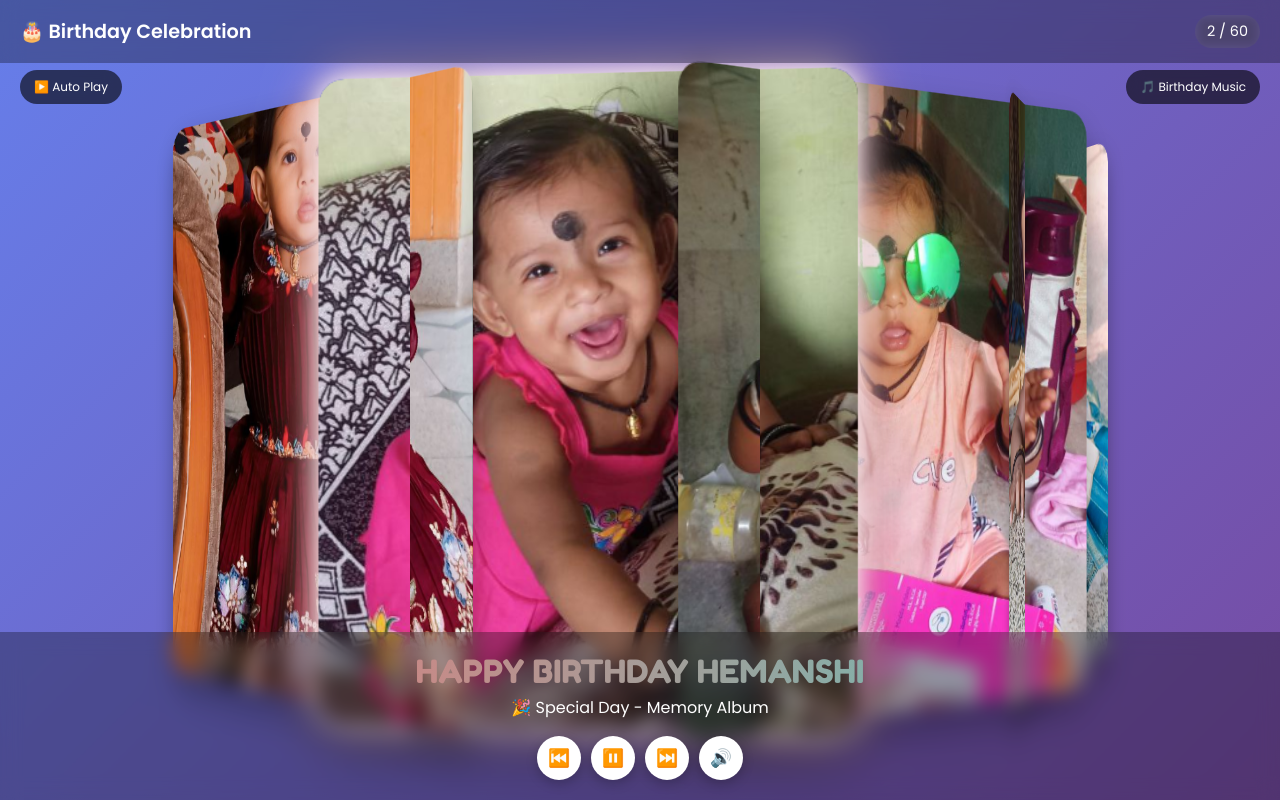
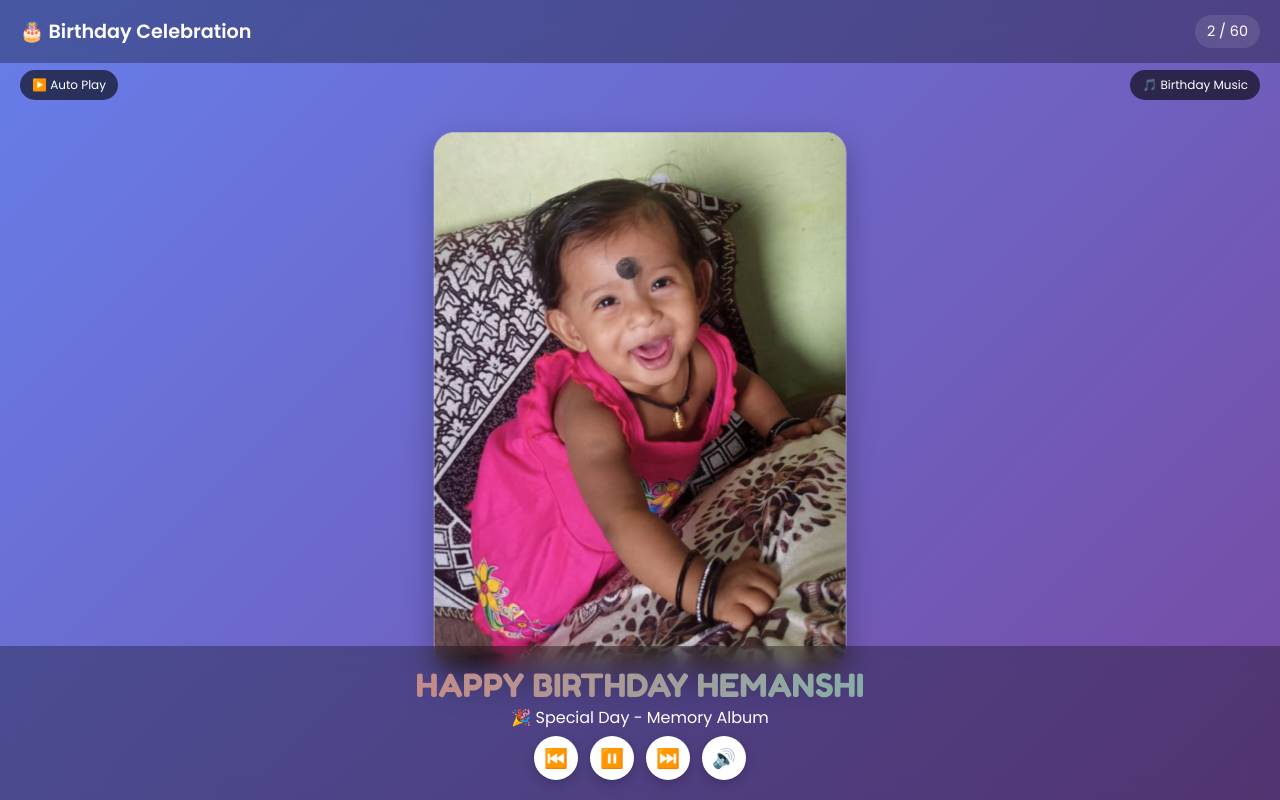
Before and after one commit to Sukoon777/HEMANSHI, a plain HTML site: page index.html in a window 1280 px wide. Drawn offline with Linux system fonts and the light colour scheme.

Commit message:
Update index.html

```diff
--- a/index.html
+++ b/index.html
@@ -2,24 +2,18 @@
 <html lang="en">
 <head>
   <meta charset="UTF-8" />
-  <!-- Viewport Fix for Mobile Devices -->
-  <meta name="viewport" content="width=device-width, initial-scale=1.0, maximum-scale=1.0, user-scalable=no" />
-  <title>Birthday Celebration - Photo Album</title>
-  <link href="https://fonts.googleapis.com/css2?family=Fredoka+One&family=Poppins:wght@300;400;600;700&display=swap" rel="stylesheet" />
-
+  <meta name="viewport" content="width=device-width, initial-scale=1.0, maximum-scale=1, user-scalable=no" />
+  <title>Birthday Album - Hemanshi</title>
+  <link href="https://fonts.googleapis.com/css2?family=Fredoka+One&family=Poppins:wght@300;400;600;700&display=swap" rel="stylesheet">
   <style>
-    * {
-      margin: 0;
-      padding: 0;
-      box-sizing: border-box;
-    }
+    * { margin: 0; padding: 0; box-sizing: border-box; }
 
     html, body {
       width: 100%;
       height: 100dvh;
-      overflow: hidden;
       font-family: 'Poppins', sans-serif;
       background: linear-gradient(135deg, #667eea 0%, #764ba2 100%);
+      overflow: hidden;
     }
 
     .header {
@@ -47,17 +41,6 @@
       background: rgba(255, 255, 255, 0.1);
       border-radius: 20px;
       padding: 6px 12px;
-      backdrop-filter: blur(6px);
-    }
-
-    .album-container {
-      position: absolute;
-      top: 50%;
-      left: 50%;
-      transform: translate(-50%, -50%);
-      width: 100%;
-      height: 100%;
-      perspective: 1500px;
     }
 
     .photo-carousel {
@@ -65,29 +48,37 @@
       top: 50%;
       left: 50%;
       transform: translate(-50%, -50%);
-      width: 70vw;
-      height: 60vh;
+      width: 90vw;
+      height: 65vh;
       max-width: 400px;
       max-height: 600px;
-      transform-style: preserve-3d;
-      transition: transform 1s ease;
+      perspective: 1000px;
     }
 
     .photo-slide {
       position: absolute;
       width: 100%;
       height: 100%;
+      background: white;
       border-radius: 20px;
+      box-shadow: 0 12px 30px rgba(0,0,0,0.3);
       overflow: hidden;
-      transform-style: preserve-3d;
-      box-shadow: 0 15px 30px rgba(0, 0, 0, 0.3);
+      transform: rotateY(90deg);
+      opacity: 0;
+      transition: all 0.8s ease;
+      backface-visibility: hidden;
+    }
+
+    .photo-slide.active {
+      opacity: 1;
+      transform: rotateY(0deg) scale(1.03);
+      z-index: 2;
     }
 
     .photo-slide img {
       width: 100%;
       height: 100%;
       object-fit: cover;
-      border-radius: 20px;
     }
 
     .photo-placeholder {
@@ -96,17 +87,11 @@
       display: flex;
       justify-content: center;
       align-items: center;
-      background: linear-gradient(135deg, #fecfef 0%, #ff9a9e 100%);
+      background: linear-gradient(to right, #ff9a9e, #fecfef);
       color: white;
       font-weight: bold;
       font-size: 1.2em;
       border-radius: 20px;
-    }
-
-    .photo-slide.active {
-      transform: translateZ(250px) scale(1.1);
-      z-index: 10;
-      box-shadow: 0 0 20px #fff, 0 0 40px #ffb6c1, 0 20px 40px rgba(0,0,0,0.4);
     }
 
     .controls {
@@ -115,9 +100,8 @@
       left: 50%;
       transform: translateX(-50%);
       display: flex;
-      gap: 10px;
+      gap: 12px;
       z-index: 10;
-      padding-bottom: env(safe-area-inset-bottom, 10px);
     }
 
     .control-btn {
@@ -126,31 +110,13 @@
       background: white;
       border: none;
       border-radius: 50%;
-      font-size: 1.1em;
+      font-size: 1.2em;
       box-shadow: 0 4px 12px rgba(0, 0, 0, 0.2);
       display: flex;
       align-items: center;
       justify-content: center;
       cursor: pointer;
     }
-
-    .music-indicator,
-    .autoplay-indicator {
-      position: fixed;
-      top: 70px;
-      padding: 8px 14px;
-      color: white;
-      background: rgba(0, 0, 0, 0.6);
-      border-radius: 20px;
-      font-size: 0.75em;
-      backdrop-filter: blur(8px);
-      z-index: 10;
-    }
-
-    .music-indicator { right: 20px; }
-    .autoplay-indicator { left: 20px; }
-    .autoplay-indicator.playing::before { content: "▶️ "; }
-    .autoplay-indicator.paused::before { content: "⏸️ "; }
 
     .info-panel {
       position: fixed;
@@ -160,7 +126,7 @@
       backdrop-filter: blur(10px);
       color: white;
       text-align: center;
-      padding: 20px 10px 80px;
+      padding: 20px 10px 70px;
     }
 
     .birthday-title {
@@ -172,43 +138,44 @@
     }
 
     .birthday-subtitle {
-      margin-top: 4px;
       font-size: 1em;
     }
 
-    @media screen and (max-aspect-ratio: 9/16) {
-      .photo-carousel {
-        width: 75vw;
-        height: 54vh;
-      }
+    .autoplay-indicator,
+    .music-indicator {
+      position: fixed;
+      top: 70px;
+      font-size: 0.75em;
+      background: rgba(0, 0, 0, 0.6);
+      color: white;
+      padding: 6px 12px;
+      border-radius: 15px;
+      backdrop-filter: blur(10px);
+    }
 
-      .control-btn {
-        width: 40px;
-        height: 40px;
-        font-size: 1em;
-      }
+    .autoplay-indicator { left: 20px; }
+    .music-indicator { right: 20px; }
 
-      .birthday-title { font-size: 1.6em; }
-      .photo-counter, .music-indicator, .autoplay-indicator {
-        font-size: 0.65em;
-        padding: 6px 8px;
-      }
-    }
+    .autoplay-indicator.playing::before { content: "▶️ "; }
+    .autoplay-indicator.paused::before { content: "⏸️ "; }
   </style>
 </head>
 <body>
+
+  <!-- Header -->
   <div class="header">
     <div class="header-title">🎂 Birthday Celebration</div>
     <div class="photo-counter"><span id="currentPhoto">1</span> / <span id="totalPhotos">60</span></div>
   </div>
 
+  <!-- Indicators -->
   <div class="autoplay-indicator playing" id="autoplayStatus">Auto Play</div>
   <div class="music-indicator">🎵 Birthday Music</div>
 
-  <div class="album-container">
-    <div class="photo-carousel" id="photoCarousel"></div>
-  </div>
+  <!-- Carousel -->
+  <div class="photo-carousel" id="photoCarousel"></div>
 
+  <!-- Controls -->
   <div class="controls">
     <button class="control-btn" onclick="previousPhoto()">⏮️</button>
     <button class="control-btn" onclick="toggleAutoplay()" id="playBtn">⏸️</button>
@@ -216,16 +183,16 @@
     <button class="control-btn" onclick="toggleMusic()" id="musicBtn">🔊</button>
   </div>
 
+  <!-- Info Panel -->
   <div class="info-panel">
     <div class="birthday-title">HAPPY BIRTHDAY HEMANSHI</div>
     <div class="birthday-subtitle">🎉 Special Day - Memory Album</div>
   </div>
 
+  <!-- JavaScript -->
   <script>
     const TOTAL_PHOTOS = 60;
-    const VISIBLE_PHOTOS = 10;
     const AUTO_ADVANCE_TIME = 4000;
-
     const musicFiles = [
       'Music/birthday1.mp3',
       'Music/birthday2.mp3',
@@ -235,7 +202,7 @@
 
     let currentPhotoIndex = 0;
     let isAutoplay = true;
-    let isMusicPlaying = false; // manual start
+    let isMusicPlaying = false;
     let autoplayInterval;
     let currentAudio = null;
     let currentMusicIndex = 0;
@@ -262,41 +229,20 @@
         };
 
         slide.appendChild(img);
-        slide.addEventListener('click', () => {
-          currentPhotoIndex = i;
-          updateCarousel();
-          updateCounter();
-        });
-
         carousel.appendChild(slide);
       }
 
       document.getElementById('totalPhotos').textContent = TOTAL_PHOTOS;
-      updateCarousel();
+      updateSlides();
       updateCounter();
       startAutoplay();
     }
 
-    function updateCarousel() {
+    function updateSlides() {
       const slides = document.querySelectorAll('.photo-slide');
-      const angleStep = 360 / VISIBLE_PHOTOS;
-      const radius = 400;
-
       slides.forEach((slide, index) => {
-        const rel = index - currentPhotoIndex;
-        if (Math.abs(rel) <= Math.floor(VISIBLE_PHOTOS / 2)) {
-          const angle = rel * angleStep;
-          slide.style.transform = `rotateY(${angle}deg) translateZ(${radius}px)`;
-          slide.style.opacity = '1';
-          slide.classList.toggle('active', index === currentPhotoIndex);
-        } else {
-          slide.style.opacity = '0';
-          slide.classList.remove('active');
-        }
+        slide.classList.toggle('active', index === currentPhotoIndex);
       });
-
-      document.getElementById('photoCarousel').style.transform =
-        `translate(-50%, -50%) rotateY(${-currentPhotoIndex * (360 / TOTAL_PHOTOS)}deg)`;
     }
 
     function updateCounter() {
@@ -305,13 +251,13 @@
 
     function nextPhoto() {
       currentPhotoIndex = (currentPhotoIndex + 1) % TOTAL_PHOTOS;
-      updateCarousel();
+      updateSlides();
       updateCounter();
     }
 
     function previousPhoto() {
       currentPhotoIndex = (currentPhotoIndex - 1 + TOTAL_PHOTOS) % TOTAL_PHOTOS;
-      updateCarousel();
+      updateSlides();
       updateCounter();
     }
 
@@ -344,11 +290,8 @@
       const musicFile = musicFiles[currentMusicIndex];
       currentAudio = new Audio(musicFile);
       currentAudio.loop = false;
-      currentAudio.muted = false;
+      currentAudio.play().catch(err => console.warn('Blocked:', err));
       currentAudio.addEventListener('ended', nextSong);
-      currentAudio.play().catch(err => {
-        console.warn('Music play blocked:', err);
-      });
     }
 
     function nextSong() {
@@ -368,13 +311,8 @@
       }
     }
 
-    // Handle screen resize / rotate
-    window.addEventListener('resize', updateCarousel);
-    window.addEventListener('orientationchange', () => {
-      setTimeout(updateCarousel, 300);
-    });
-
     window.addEventListener('load', initAlbum);
   </script>
+
 </body>
 </html>
```
